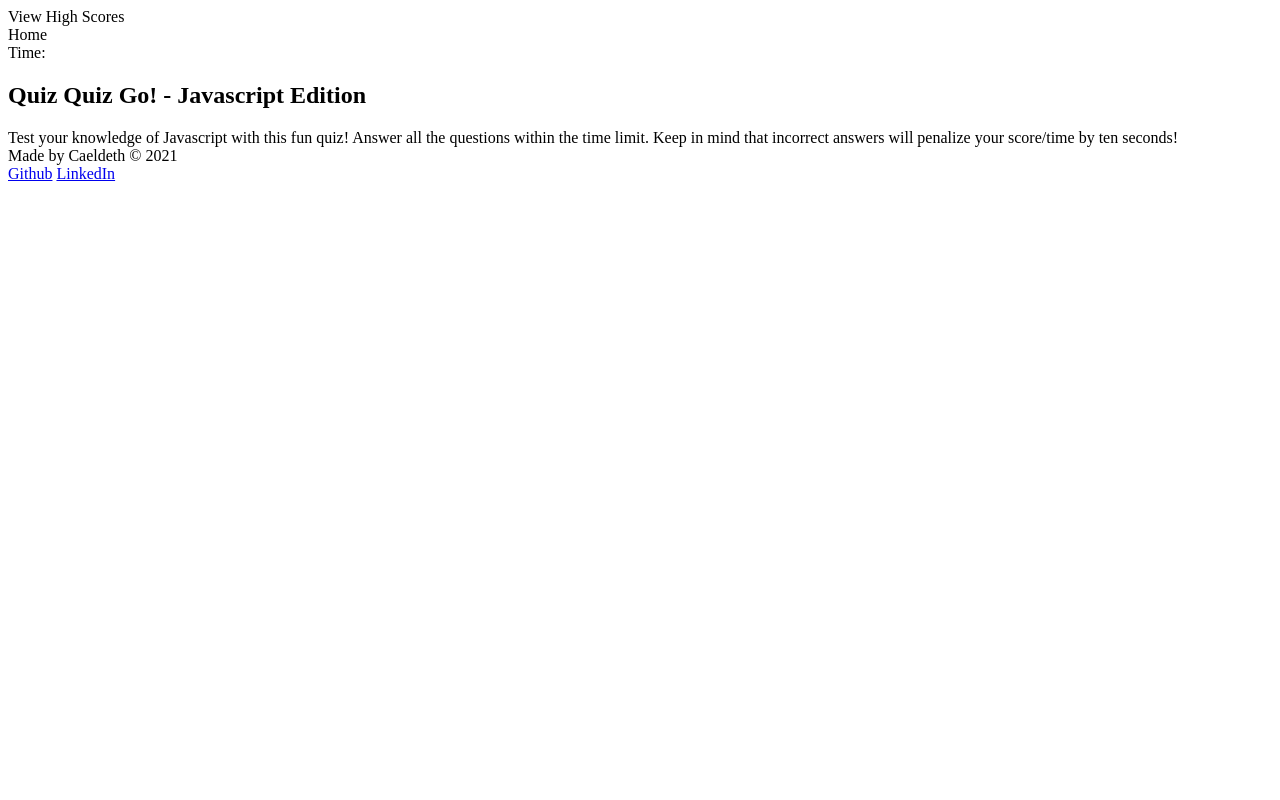
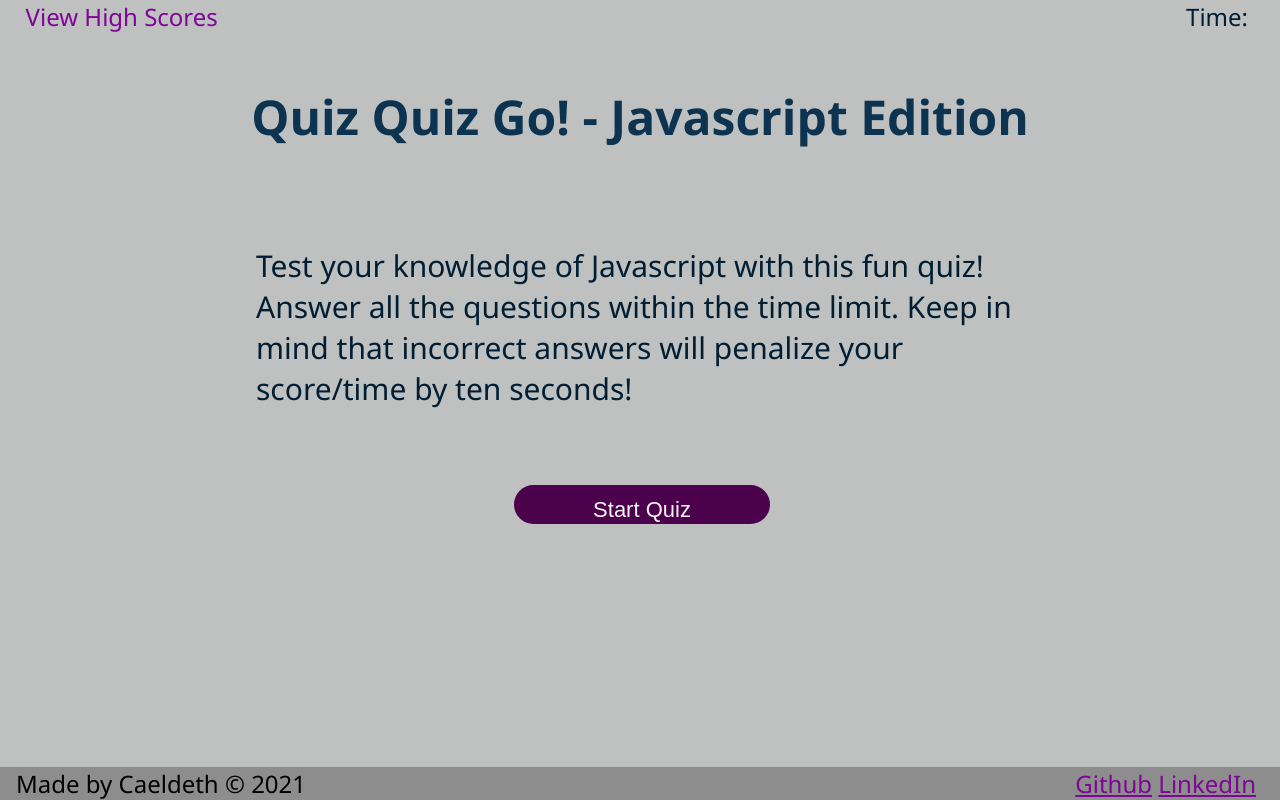
Before and after one commit to Caeldeth/quiz-quiz-go, a plain HTML site: page index.html in a window 1280 px wide. Drawn offline with Linux system fonts and the light colour scheme.

Commit message:
most css work complete

```diff
--- a/assets/css/style.css
+++ b/assets/css/style.css
@@ -0,0 +1,114 @@
+/* remove default margin and padding from whole document */
+* {
+    box-sizing: border-box;
+    padding: 0;
+    margin: 0;
+}
+
+/* declare global colors */
+:root {
+    --header-text: hsl(205, 73%, 18%);
+    --body-text: hsl(205, 100%, 10%);
+    --background-color: hsl(180, 1%, 75%);
+    --highlight-color: rgb(141, 141, 141);
+    --button-color: hsl(300, 97%, 15%);
+    --button-hover-color: rgb(185, 3, 185);
+    --link-color: rgb(127, 5, 151);
+    --link-hover-color: rgb(210, 8, 250);
+    --box-background-color: hsl(300, 16%, 41%);
+}
+
+html, body {
+    background-color: var(--background-color);
+    font-family:'Segoe UI', Tahoma, Geneva, Verdana, sans-serif;
+    display: flex;
+    flex-direction: column;
+    height: 100%;
+}
+
+header {
+    align-content: flex-start;
+    background: var(--background-color);
+}
+
+nav {
+    display: flex;
+    flex-direction: row;
+    justify-content: space-between;
+    margin-left: 2vw;
+    margin-right: 2.5vw;
+}
+
+nav aside {
+    font-size: 24px;
+}
+
+#high-score {
+    color: var(--link-color);
+}
+
+#timer {
+    color: var(--body-text);
+}
+
+main {
+    flex: 1 0 auto;
+    margin-top: 4vw;
+}
+
+main section {
+    display: flex;
+    flex-direction: column;
+}
+
+main section button{
+    width: 20%;
+    align-self: center;
+    height: 3vw;
+    border: none;
+    background-color: var(--button-color);
+    border-radius: 25px;
+    font-size: 22px;
+    line-height: 22px;
+    margin: 16px 16px 16px 20px;
+    padding: 14px 34px;
+    text-align: center;
+    cursor: pointer;
+    color:whitesmoke;
+}
+
+section h2 {
+    align-self: center;
+    margin-bottom: 2em;
+    font-size: 48px;
+    color: var(--header-text);
+}
+
+section article {
+    align-self: center;
+    width: 60%;
+    margin-bottom: 2em;
+    font-size: 30px;
+    color: var(--body-text);
+}
+
+footer {
+    flex-shrink: 0;
+    background-color: var(--highlight-color);
+}
+
+footer nav {
+    display: flex;
+    flex-direction: row;
+    justify-content: space-between;
+    margin-left: 1em;
+    margin-right: 1.5em;
+}
+
+#visit-me a {
+    color: var(--link-color);
+}
+
+#visit-me a:hover {
+    color: var(--link-hover-color);
+}
--- a/index.html
+++ b/index.html
@@ -1,5 +1,6 @@
 <!DOCTYPE html>
 <html lang="en">
+
 <head>
     <meta charset="UTF-8">
     <meta http-equiv="X-UA-Compatible" content="IE=edge">
@@ -7,31 +8,34 @@
     <title>Quiz Quiz Go!</title>
     <link rel="stylesheet" href="./assets/css/style.css" />
 </head>
+
 <body>
     <header id="page-top">
+        <nav id="nav-bar">
             <aside id="high-score">View High Scores</aside>
-        <aside id="return-to-start">Home</aside>
             <aside id="timer" class="timer">Time: </aside>
+        </nav>
     </header>
     <main id="quiz-body">
-        <section id="quiz-intro">
+        <section id="quiz-card">
+            <h2 id="quiz-title">Quiz Quiz Go! - Javascript Edition</h2>
             <article id="intro-text">
-                <h2 id="quiz-title">Quiz Quiz Go! - Javascript Edition</h2>
-                Test your knowledge of Javascript with this fun quiz!  Answer all the questions within the time limit.
+                Test your knowledge of Javascript with this fun quiz! Answer all the questions within the time limit.
                 Keep in mind that incorrect answers will penalize your score/time by ten seconds!
             </article>
-            <article id="quiz-questions"></article>
-            <article id="results"></article>
-            <article id="high-score-page"></article>
+            <button type="button" id="start-quiz">Start Quiz</button>
         </section>
     </main>
     <footer id="page-bottom">
+        <nav id="footer-nav">
             <aside id="author-text">Made by Caeldeth &copy 2021</aside>
             <aside id="visit-me">
                 <a href="http://www.github.com/Caeldeth">Github</a>
                 <a href="http://www.github.com/Caeldeth">LinkedIn</a>
             </aside>
+        </nav>
     </footer>
     <script src="./assets/script/script.js"></script>
 </body>
+
 </html>
```
Lines whose indentation alone changed are shown as unchanged.
